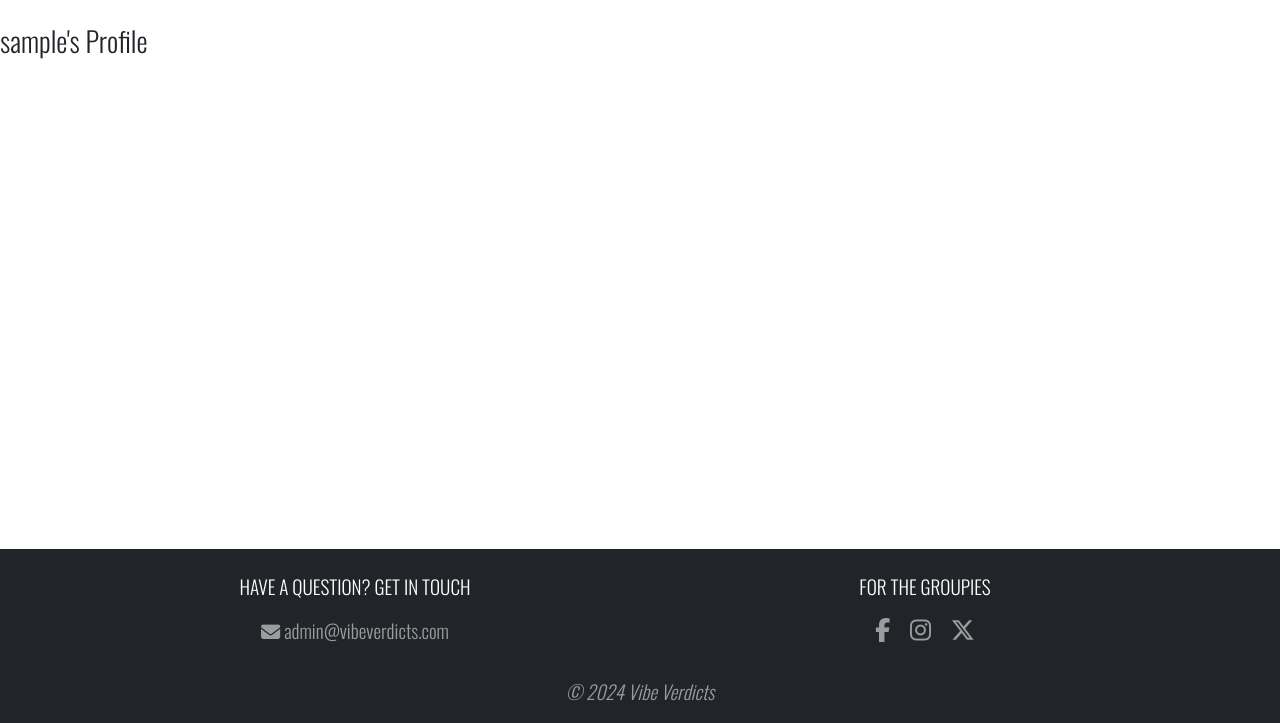
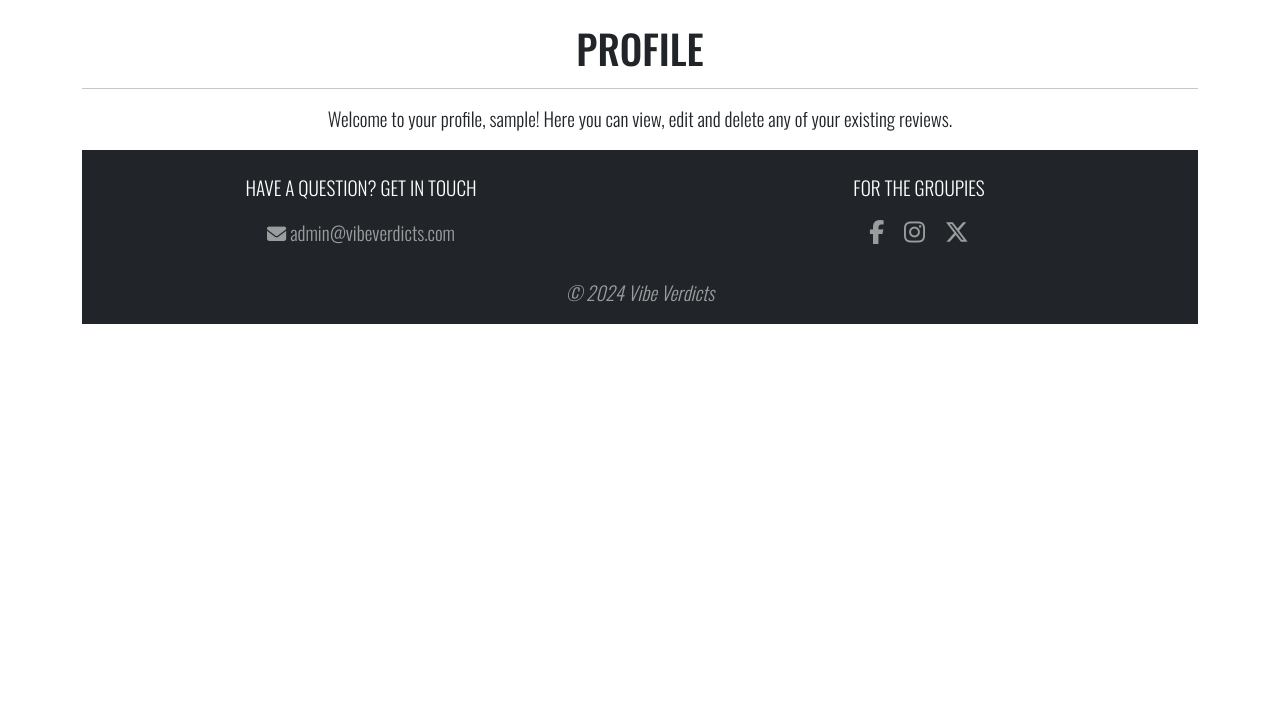
Before and after one commit to lewis-creates/music-review, a Flask app: page /profile/1 in a window 1280 px wide. Shown: the part 77-800 px from the top of the page. Run offline with Flask 3, Linux system fonts and the light colour scheme; the visitor is signed in with stand-in values (Sample User, id 1); a database or web service that is not in the repository returns one stand-in record (values such as "Sample title"); some libraries are stand-ins or nearby versions.

Commit message:
Create container for welcome message

```diff
--- a/templates/profile.html
+++ b/templates/profile.html
@@ -1,13 +1,18 @@
 {% extends "base.html" %}
 {% block content %}
 
-    <div class="row">
-        <div class="col s12 m8 offset-m2">
-            <div class="card-panel">
-                <h3 class="center-align light-blue-text text-darken-4">
-                    {{ username }}'s Profile
-                </h3>
-            </div>
+<div class="container">
+    <div class="row justify-content-center">
+        <div class="col text-center">
+            <h1>Profile</h1>
+            <hr>
+        </div>
+    </div>
+    <!-- Welcome message -->
+    <div class="row justify-content-center">
+        <div class="col-lg-10 text-center">
+            <p>Welcome to your profile, {{ username }}! Here you can view, edit and delete any of your existing reviews.
+            </p>
         </div>
     </div>
 
```
